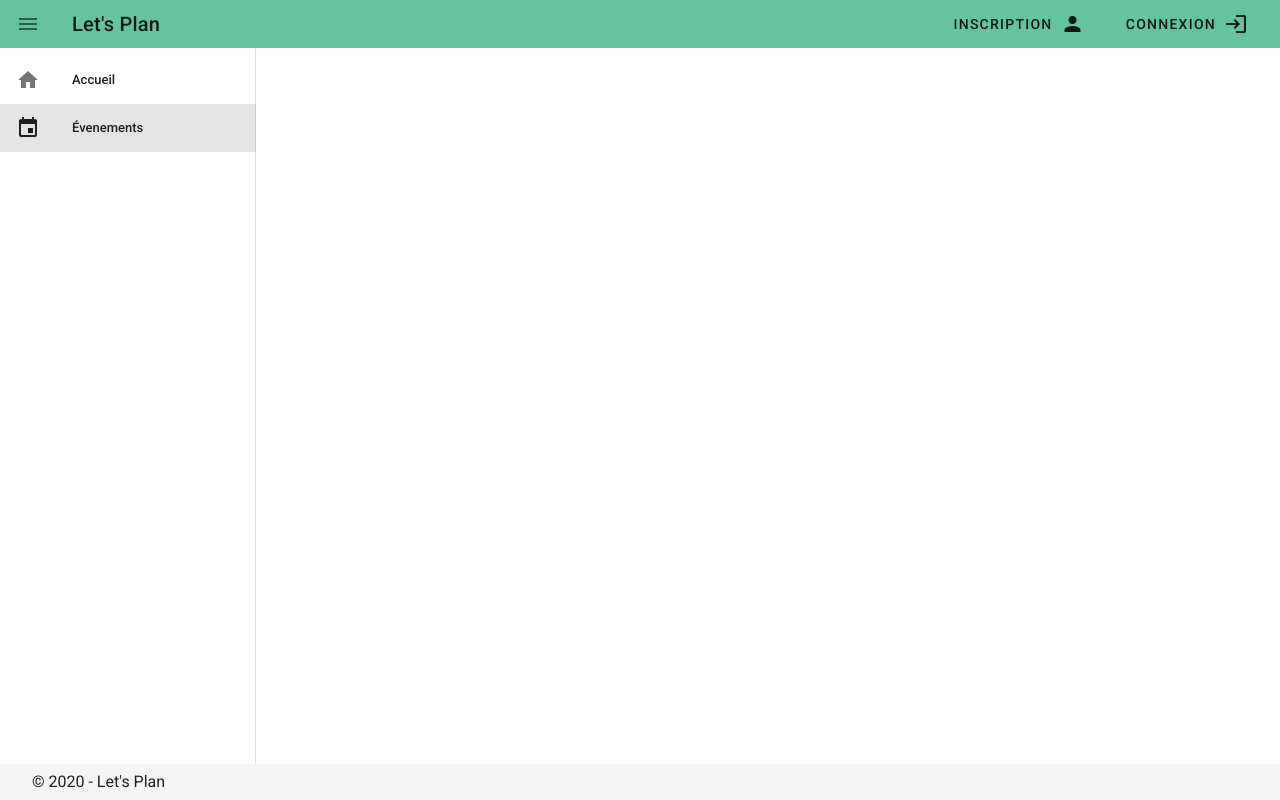
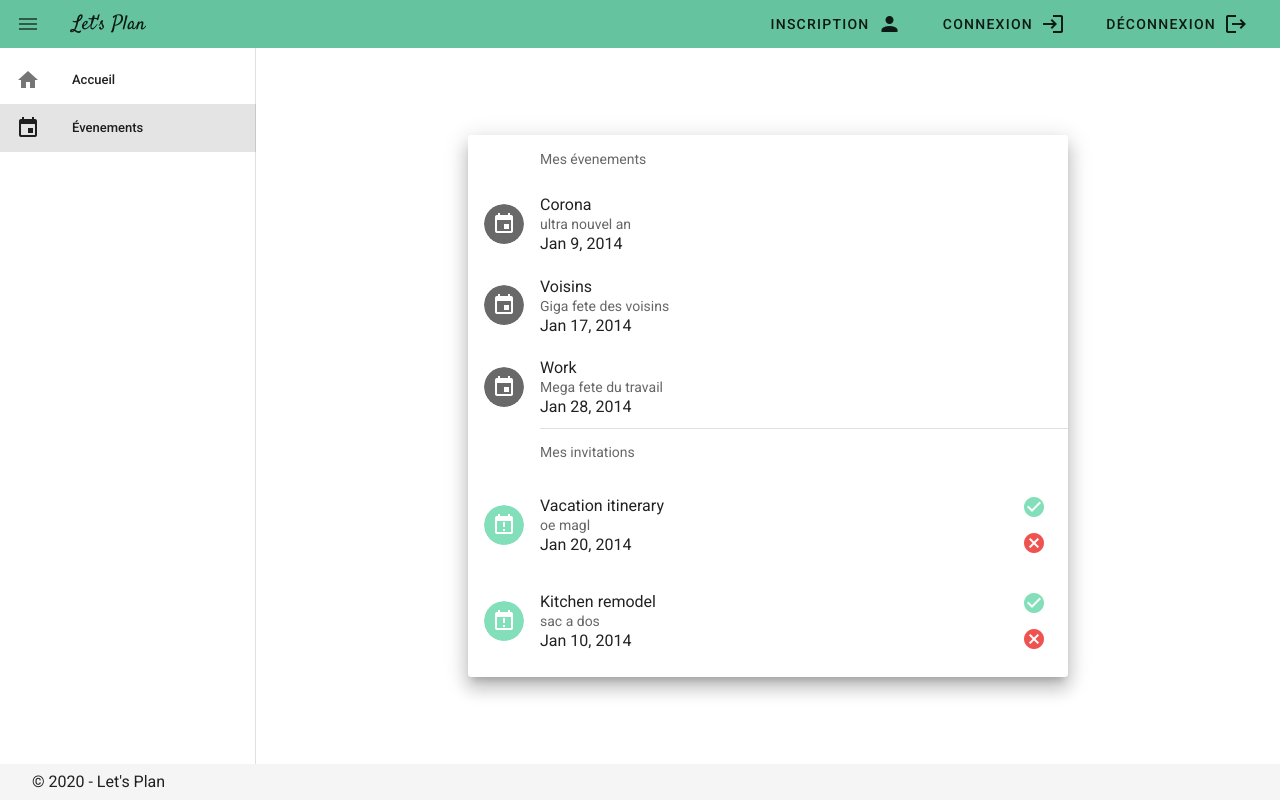
Before and after one commit to zedyeng/letsplan, a Nuxt app in the folder frontend/: page /evenements in a window 1280 px wide. Built offline with nearby package versions, Linux system fonts and the light colour scheme.

Commit message:
finished pages

```diff
--- /dev/null
+++ b/frontend/http-common.js
@@ -0,0 +1,10 @@
+import axios from 'axios';
+
+export const HTTP = axios.create({
+  baseURL: "http://localhost:8080/",
+  headers: {
+    "Access-Control-Allow-Origin": '*',
+    "Access-Control-Allow-Methods": "DELETE, POST, GET, OPTIONS",
+    "Access-Control-Allow-Headers": "Content-Type, Access-Control-Allow-Headers, Authorization, X-Requested-With"
+  }
+})
--- a/frontend/layouts/default.vue
+++ b/frontend/layouts/default.vue
@@ -16,18 +16,18 @@
     <v-app-bar app clipped-left color="primary" flat dense>
       <v-app-bar-nav-icon @click.stop="drawer = !drawer" />
       <v-toolbar-title class="mr-12 align-center">
-        <span class="title" color="secondary">{{ mainName }}</span>
+        <span class="title" color="secondary" style="font-family: Satisfy !important;">{{ mainName }}</span>
       </v-toolbar-title>
       <v-spacer></v-spacer>
-      <v-btn v-if="!connected" class="ml-2" text to="/inscription" nuxt>
+      <v-btn class="ml-2" text to="/inscription" nuxt>
         <span class="mr-2">Inscription</span>
         <v-icon>mdi-account</v-icon>
       </v-btn>
-      <v-btn v-if="!connected" class="ml-2" text to="/connexion" nuxt>
+      <v-btn class="ml-2" text to="/connexion" nuxt>
         <span class="mr-2">Connexion</span>
         <v-icon>mdi-login</v-icon>
       </v-btn>
-      <v-btn v-if="connected" class="ml-2" text to="/deconnexion" nuxt>
+      <v-btn class="ml-2" text to="/deconnexion" nuxt>
         <span class="mr-2">Déconnexion</span>
         <v-icon>mdi-logout</v-icon>
       </v-btn>
@@ -38,7 +38,7 @@
     </v-content>
 
     <v-footer app>
-      <span class="px-4">&copy; {{ new Date().getFullYear() }} - {{ mainName }}</span>
+      <span class="px-4" >&copy; {{ new Date().getFullYear() }} - {{ mainName }}</span>
     </v-footer>
   </v-app>
 </template>
@@ -49,7 +49,6 @@ export default {
   //   source: String
   // },
   data: () => ({
-    connected: false,
     mainName: process.env.mainName,
     drawer: null,
     links: [
--- a/frontend/pages/connexion.vue
+++ b/frontend/pages/connexion.vue
@@ -38,12 +38,9 @@
 </template>
 
 <script>
+import { HTTP } from "../http-common";
 import { validationMixin } from "vuelidate";
-import {
-  required,
-  maxLength,
-  minLength
-} from "vuelidate/lib/validators";
+import { required, maxLength, minLength } from "vuelidate/lib/validators";
 
 export default {
   mixins: [validationMixin],
@@ -63,9 +60,7 @@ export default {
       const errors = [];
       if (!this.$v.password.$dirty) return errors;
       !this.$v.password.minLength &&
-        errors.push(
-          "Voitre mot de passe a au moins 6 caractères."
-        );
+        errors.push("Voitre mot de passe a au moins 6 caractères.");
       !this.$v.password.required &&
         errors.push("Veuillez saisir votre mot de passe.");
       return errors;
@@ -74,7 +69,9 @@ export default {
       const errors = [];
       if (!this.$v.username.$dirty) return errors;
       !this.$v.username.maxLength &&
-        errors.push("Votre nom d'utilisateur ne peut pas dépasser 20 caractères.");
+        errors.push(
+          "Votre nom d'utilisateur ne peut pas dépasser 20 caractères."
+        );
       !this.$v.username.required &&
         errors.push("Veuillez saisir votre nom d'utilisateur.");
       return errors;
@@ -84,6 +81,25 @@ export default {
   methods: {
     submit() {
       this.$v.$touch();
+      HTTP.post(
+        "oauth/token?grant_type=password&username=" +
+          this.username +
+          "&password=" +
+          this.password,
+        {
+          auth: {
+            username: "my-trusted-client",
+            password: "secret"
+          },
+          // crossdomain: true
+        }
+      )
+        .then(response => {
+          console.log(response);
+        })
+        .catch(error => {
+          console.log(error);
+        });
     },
     clear() {
       this.$v.$reset();
--- /dev/null
+++ b/frontend/pages/deconnexion.vue
@@ -0,0 +1,4 @@
+<template>
+  <v-container>
+  </v-container>
+</template>
--- /dev/null
+++ b/frontend/pages/evenement.vue
@@ -0,0 +1,56 @@
+<template>
+  <v-container fluid fill-height>
+    <v-card class="elevation-12 mx-auto" width="600">
+      <v-list two-line subheader>
+        <v-subheader inset>{{ event.libelle }}</v-subheader>
+
+        <v-list-item>
+          <v-list-item-avatar>
+            <v-icon class="primary lighten-1 white--text">mdi-calendar</v-icon>
+          </v-list-item-avatar>
+
+          <v-list-item-content>
+            <v-list-item-title>{{ event.nature }}</v-list-item-title>
+            <v-list-item-subtitle>Date : {{ event.date }} - Durée : {{ event.duree }}</v-list-item-subtitle>
+            <span class="text--grey">{{ event.libelleLieu }}, {{ event.numRue }} {{ event.nomRue }}, {{ event.deparement }} {{ event.nomVille }}</span>
+          </v-list-item-content>
+        </v-list-item>
+
+        <v-divider inset></v-divider>
+
+        <v-subheader inset>Invités</v-subheader>
+
+        <v-list-item v-for="invite in event.loginsInvite.split(',')" :key="invite">
+
+          <v-list-item-avatar>
+            <v-icon class="secondary lighten-1 white--text">mdi-account</v-icon>
+          </v-list-item-avatar>
+
+          <v-list-item-content>
+            <v-list-item-title v-text="invite"></v-list-item-title>
+          </v-list-item-content>
+
+        </v-list-item>
+      </v-list>
+    </v-card>
+  </v-container>
+</template>
+
+<script>
+export default {
+  data: () => ({
+    event: {
+      libelle: "libelleeee evenement",
+      nature: "nature evenemenetttt",
+      date: "2020-03-05",
+      duree: "2020-03-05",
+      libelleLieu: "libelleeee lieueeuu",
+      numRue: "143",
+      nomRue: "avenue de ta sdvsdvgsfg",
+      nomVille: "pariiiisssss",
+      departement: "75016",
+      loginsInvite: "Jacques,hajar,minhtri3,le.tri2309@gmail.com"
+    }
+  })
+};
+</script>
--- a/frontend/pages/evenements.vue
+++ b/frontend/pages/evenements.vue
@@ -1,5 +1,82 @@
 <template>
-  <v-container>
+  <v-container fluid fill-height>
+    <v-card class="elevation-12 mx-auto" width="600">
+      <v-list two-line subheader>
+        <v-subheader inset>Mes évenements</v-subheader>
 
+        <v-list-item v-for="event in events" :key="event.id" @click>
+          <v-list-item-avatar>
+            <v-icon class="secondary lighten-1 white--text">mdi-calendar</v-icon>
+          </v-list-item-avatar>
+
+          <v-list-item-content>
+            <v-list-item-title v-text="event.title"></v-list-item-title>
+            <v-list-item-subtitle v-text="event.subtitle"></v-list-item-subtitle>
+            <span class='text--grey'>{{ event.date }}</span>
+          </v-list-item-content>
+        </v-list-item>
+
+        <v-divider inset></v-divider>
+
+        <v-subheader inset>Mes invitations</v-subheader>
+
+        <v-list-item v-for="invitaion in invitaions" :key="invitaion.id" @click>
+          <v-list-item-avatar>
+            <v-icon class="primary lighten-1 white--text">mdi-calendar-alert</v-icon>
+          </v-list-item-avatar>
+
+          <v-list-item-content>
+            <v-list-item-title v-text="invitaion.title"></v-list-item-title>
+            <v-list-item-subtitle v-text="invitaion.subtitle"></v-list-item-subtitle>
+            <span class='text--grey'>{{ invitaion.date }}</span>
+          </v-list-item-content>
+
+          <v-list-item-action>
+            <v-btn icon>
+              <v-icon color="primary lighten-1">mdi-check-circle</v-icon>
+            </v-btn>
+            <v-btn icon>
+              <v-icon color="red lighten-1">mdi-close-circle</v-icon>
+            </v-btn>
+          </v-list-item-action>
+        </v-list-item>
+      </v-list>
+    </v-card>
   </v-container>
 </template>
+
+<script>
+export default {
+  data: () => ({
+    events: [
+      {
+        title: "Corona",
+        subtitle: "ultra nouvel an",
+        date: "Jan 9, 2014"
+      },
+      {
+        title: "Voisins",
+        subtitle: "Giga fete des voisins",
+        date: "Jan 17, 2014"
+      },
+      {
+        title: "Work",
+        subtitle: "Mega fete du travail",
+        date: "Jan 28, 2014"
+      }
+    ],
+    invitaions: [
+      {
+        title: "Vacation itinerary",
+        subtitle: "oe magl",
+        date: "Jan 20, 2014"
+      },
+      {
+        title: "Kitchen remodel",
+        subtitle: "sac a dos",
+        date: "Jan 10, 2014"
+      }
+    ]
+  })
+};
+</script>
--- a/frontend/pages/index.vue
+++ b/frontend/pages/index.vue
@@ -1,5 +1,9 @@
 <template>
-  <v-container class="bg" fluid fill-height>
+  <v-container
+    fluid
+    fill-height
+    :style="'background-image: url(' + require('~/assets/background.png') + '); background-size: cover; background-repeat: no-repeat;'"
+  >
     <v-row align="center" justify="center">
       <v-col cols="12" sm="8" md="4">
         <v-card align="center" class="elevation-12">
@@ -10,11 +14,3 @@
     </v-row>
   </v-container>
 </template>
-
-<style>
-.bg {
-  background-image: url("../assets/background.png");
-  background-repeat: no-repeat;
-  background-size: cover;
-}
-</style>
--- a/frontend/pages/inscription.vue
+++ b/frontend/pages/inscription.vue
@@ -78,6 +78,7 @@
 </template>
 
 <script>
+import { HTTP } from "../http-common";
 import { validationMixin } from "vuelidate";
 import {
   required,
@@ -166,6 +167,20 @@ export default {
   methods: {
     submit() {
       this.$v.$touch();
+      HTTP.post("register", {
+          username: this.username,
+          password: this.password,
+          passwordConfirmation: this.confirmation,
+          mail: this.email,
+          nom: this.lastname,
+          prenom: this.firstname
+        })
+          .then(response => {
+            console.log(response);
+          })
+          .catch(error => {
+            console.log(error);
+          });
     },
     clear() {
       this.$v.$reset();
```
Also changed, not shown: 2 other files (tests, documents, lock files or other folders).
